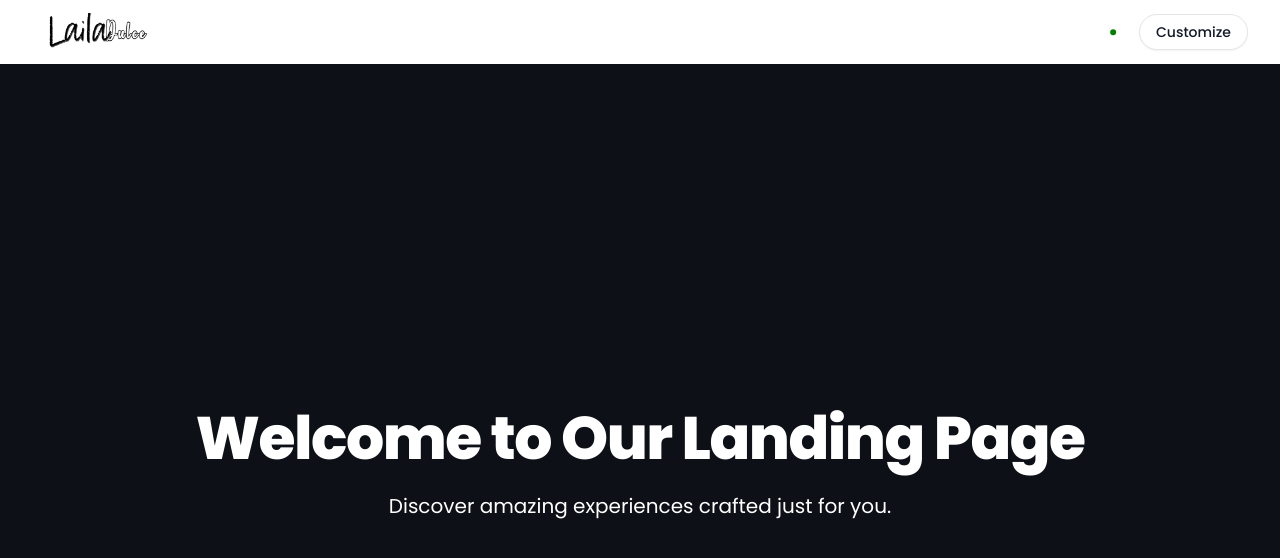
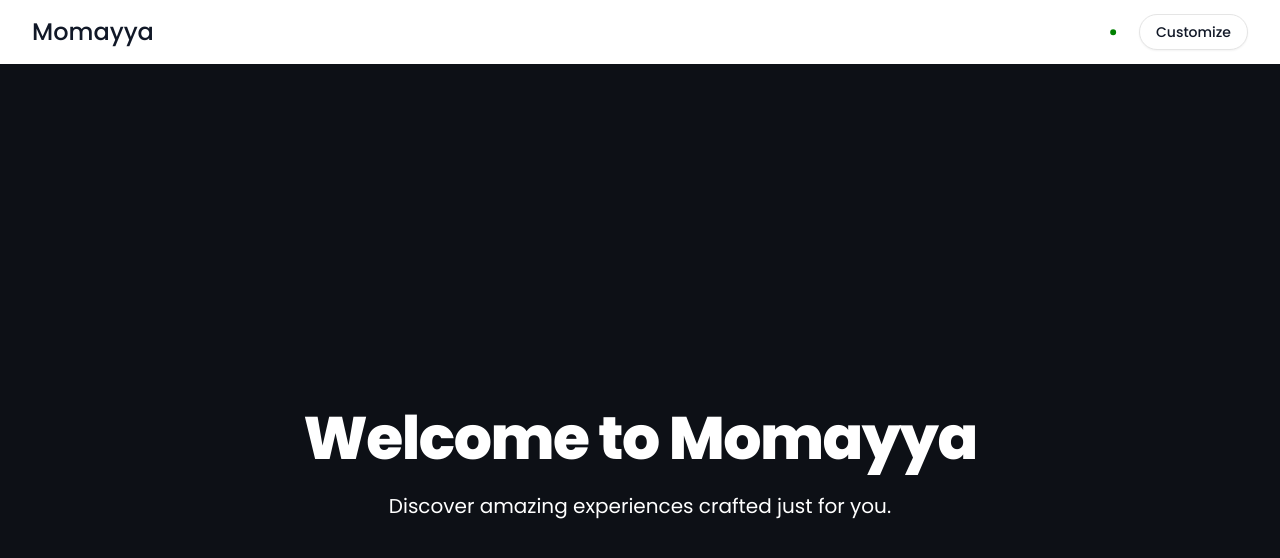
Before and after one commit to xanderbilla/custom-app, a Next.js app: page / in a window 1280 px wide. Shown: the top 558 px of the page. Built offline with nearby package versions, Linux system fonts and the light colour scheme.

Commit message:
Logo Changes

```diff
--- a/app/page.tsx
+++ b/app/page.tsx
@@ -36,7 +36,7 @@ export default function Home() {
         <div className="absolute inset-0 bg-black opacity-50"></div>
         <div className="relative z-10 text-center px-6">
           <h1 className="text-6xl font-extrabold tracking-tight">
-            Welcome to Our Landing Page
+            Welcome to Momayya
           </h1>
           <p className="mt-6 text-xl max-w-2xl mx-auto">
             Discover amazing experiences crafted just for you.
--- a/components/custom/navbar.tsx
+++ b/components/custom/navbar.tsx
@@ -1,4 +1,4 @@
-import Image from "next/image";
+// import Image from "next/image";
 import { Dot } from "lucide-react";
 import CustomizerSheet from "@/components/custom/customizer-sheet";
 
@@ -10,7 +10,8 @@ export default function Navbar({}: Props) {
       <div className="max-w-7xl mx-auto px-4 sm:px-6 lg:px-8">
         <div className="flex items-center justify-between h-16">
           <div className="flex items-center text-2xl font-medium">
-            <Image title="logo" src="/logo.png" alt="logo" height={40} width={150} />
+            {/* <Image title="logo" src="/logo.png" alt="logo" height={40} width={150} /> */}
+          Momayya
           </div>
           <div className="flex items-center gap-2">
             <Dot size={36} color="green" />
```
